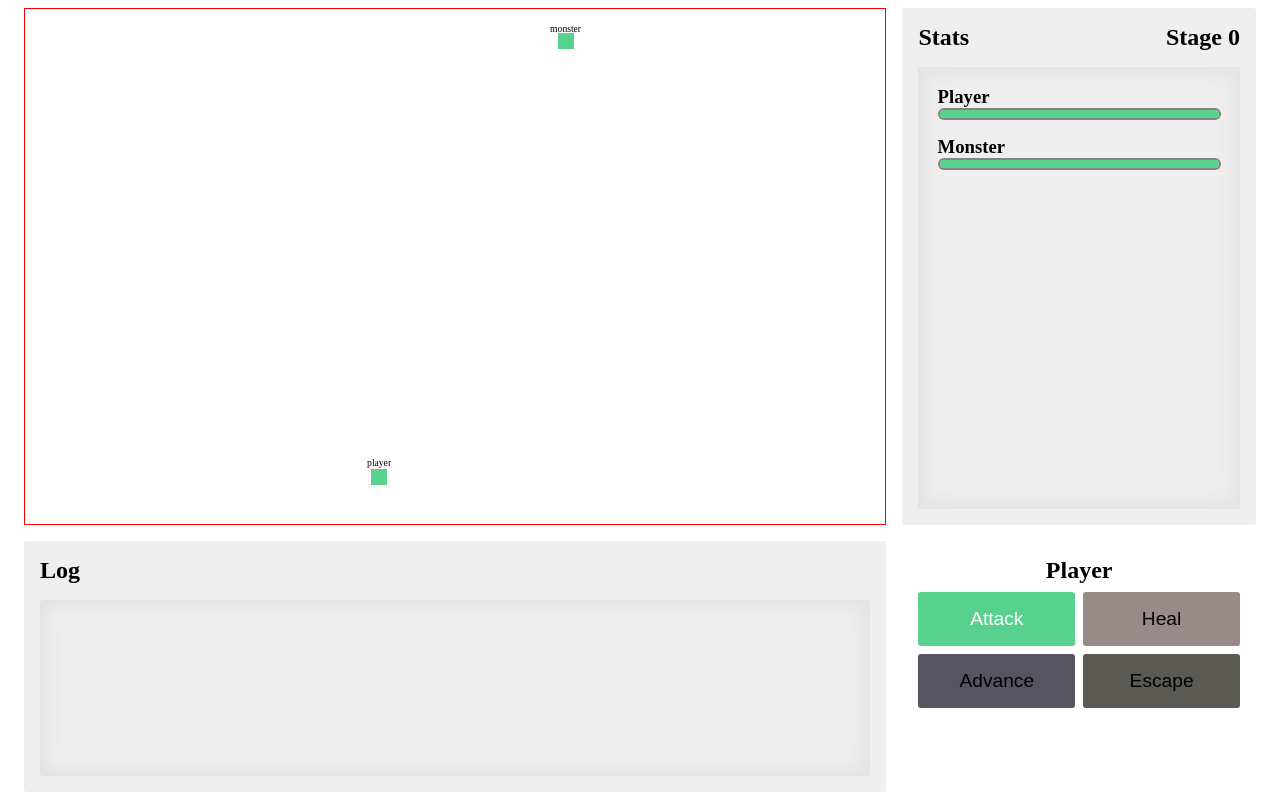
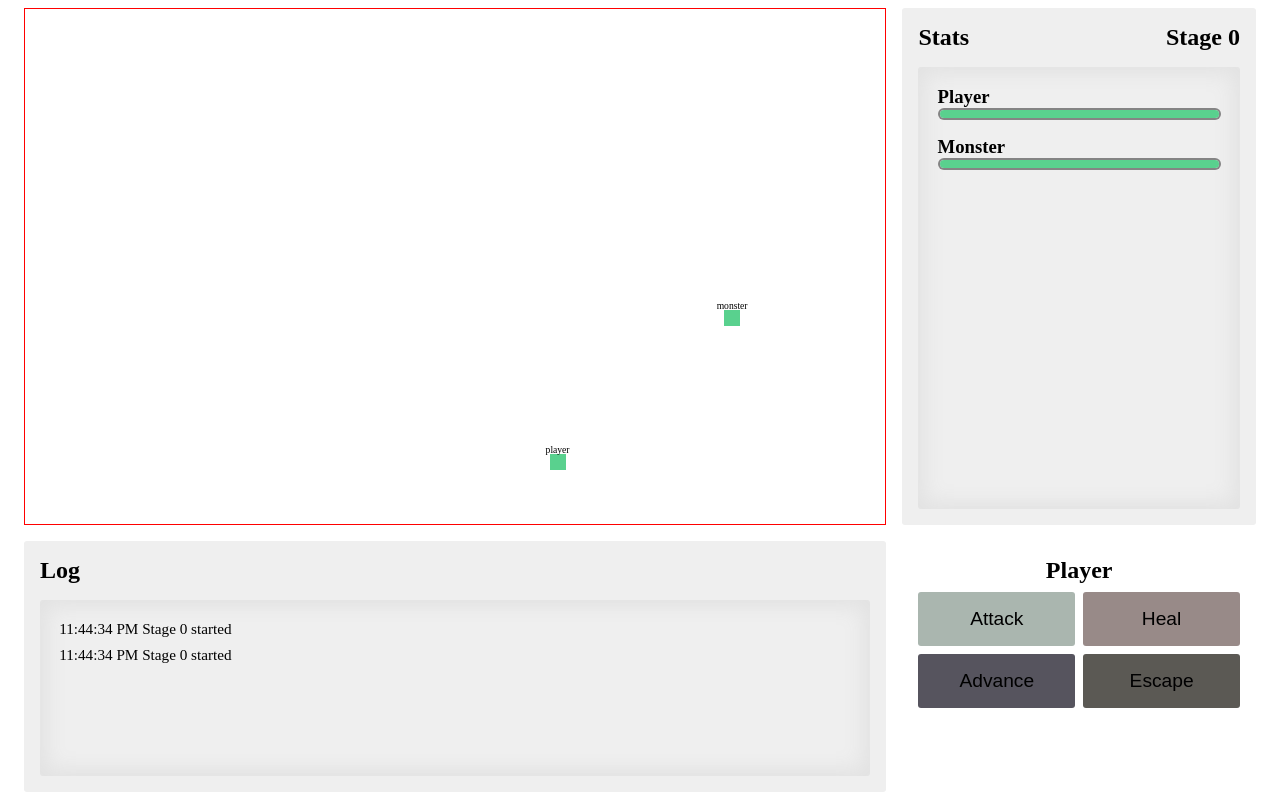
Before and after one commit to iritaca/dnd-slim-version, a React (Create React App) app: page / in a window 1280 px wide. Built offline with nearby package versions, Linux system fonts and the light colour scheme.

Commit message:
New monster position if monster goes out of bounds

```diff
--- a/src/Game.tsx
+++ b/src/Game.tsx
@@ -15,11 +15,16 @@ import { sleep } from "./utils/utils";
 
 const MID_LIFE = 7;
 const LOW_LIFE = 3;
+const STAGES_LIMIT = 2;
+
+const GAME_TILES = 3;
 
 export const Game = () => {
   const [player, setPlayer] = useState<Player>(generatePlayer());
   const [monster, setMonster] = useState<Monster>(generateMonster());
   const [nextLevelDoor, setNextLevelDoor] = useState<NextLevelDoor>();
+  const [logMessage, setLogMessage] = useState<string[]>([]);
+  const [stageWinner, setStageWinner] = useState<BattleWinner>("monster");
 
   // element size, and position references
   const containerRef = useRef<HTMLDivElement>(null);
@@ -27,11 +32,29 @@ export const Game = () => {
   const monsterRef = useRef<HTMLDivElement>(null);
   const doorRef = useRef<HTMLDivElement>(null);
 
+  const hasWon = player.stage + 1 > GAME_TILES;
+  // Adding the initial max life points
+  const maxPlayerLife = player.maxHitpoints;
+  const maxMonsterLife = monster.maxHitpoints;
+
+  const playerIsDead = player.hitpoints <= 0;
+
+  const doorIsClosed =
+    stageWinner === "monster" || !isCollisioning(doorRef, playerRef);
+
+  const attackIsDisabled =
+    monster.hitpoints <= 0 ||
+    player.hitpoints <= 0 ||
+    hasWon ||
+    !isCollisioning(monsterRef, playerRef);
+
   //Monster random movement
   const playerTouchingMonster = isCollisioning(monsterRef, playerRef);
   useEffect(() => {
     const mapSize = containerRef.current;
-    const monsterMovementOverTime = setInterval(() => {
+    let monsterMovementOverTime: any = 0;
+    if (!playerTouchingMonster) {
+      monsterMovementOverTime = setInterval(() => {
         if (mapSize) {
           // @isaac modificar esta seccion para que aplique el cambio en el ultimo monstruo creado
           const coords = randomNearbyMovement({ monster });
@@ -39,26 +62,22 @@ export const Game = () => {
           setMonster((monster) => ({ ...monster, coords }));
         }
       }, 3000);
-    //@ro, duda. esto funciona siempre y cuando window.clearInterval se use en los siguientes 2 lugares.
-
-    if (playerTouchingMonster) {
-      console.log("Esta tocandome!");
-      window.clearInterval(monsterMovementOverTime);
     }
 
     return () => clearInterval(monsterMovementOverTime);
-  }, [!playerTouchingMonster]);
+  }, [playerTouchingMonster]);
 
   //Player keyboard movement
   useEffect(() => {
     const mapSize = containerRef.current;
+
     const keyboardHandler = (e: KeyboardEvent) => {
       if (e.key === "ArrowUp" || e.key === "w") {
         setPlayer((player) => ({
           ...player,
           coords: {
             x: player.coords.x,
-            y: isOutOfBounds(player.coords.y, mapSize, "yAxisUp")
+            y: playerOutOfBounds(player.coords.y, mapSize, "yAxisUp")
               ? (player.coords.y -= player.movementMult)
               : player.coords.y,
           },
@@ -71,7 +90,7 @@ export const Game = () => {
           coords: {
             x: player.coords.x,
 
-            y: isOutOfBounds(player.coords.y, mapSize, "yAxisDown")
+            y: playerOutOfBounds(player.coords.y, mapSize, "yAxisDown")
               ? (player.coords.y += player.movementMult)
               : player.coords.y,
           },
@@ -82,7 +101,7 @@ export const Game = () => {
         setPlayer((player) => ({
           ...player,
           coords: {
-            x: isOutOfBounds(player.coords.x, mapSize, "xAxisLeft")
+            x: playerOutOfBounds(player.coords.x, mapSize, "xAxisLeft")
               ? (player.coords.x -= player.movementMult)
               : player.coords.x,
             y: player.coords.y,
@@ -94,7 +113,7 @@ export const Game = () => {
         setPlayer((player) => ({
           ...player,
           coords: {
-            x: isOutOfBounds(player.coords.x, mapSize, "xAxisRight")
+            x: playerOutOfBounds(player.coords.x, mapSize, "xAxisRight")
               ? (player.coords.x += player.movementMult)
               : player.coords.x,
             y: player.coords.y,
@@ -108,29 +127,9 @@ export const Game = () => {
     };
   }, []);
 
-  // Adding the initial max life points
-  const { hitpoints: maxPlayerLife } = generatePlayer();
-  const { hitpoints: maxMonsterLife } = generateMonster();
-
-  const [logMessage, setLogMessage] = useState<string[]>([]);
-  const [stageWinner, setStageWinner] = useState<BattleWinner>("monster");
-  const gameTiles = 3;
-  const hasWon = player.stage + 1 > gameTiles;
-
-  let playerIsDead = player.hitpoints <= 0;
-
-  const doorIsClosed =
-    stageWinner === "monster" || !isCollisioning(doorRef, playerRef);
-
-  const attackIsDisabled =
-    monster.hitpoints <= 0 ||
-    player.hitpoints <= 0 ||
-    hasWon ||
-    !isCollisioning(monsterRef, playerRef);
-
   //Action that happens after advancing to the next stage
   useEffect(() => {
-    setMonster(generateMonster());
+    if (player.stage <= STAGES_LIMIT) setMonster(generateMonster());
 
     const mapSize = containerRef.current;
 
@@ -152,6 +151,17 @@ export const Game = () => {
         coords: monsterCoords,
       }));
     }
+    //provisional fix
+    setTimeout(() => {
+      setLogMessage((logMessages) => [
+        addTimerToMessage(
+          player.stage <= STAGES_LIMIT
+            ? `Stage ${player.stage} started`
+            : "Player win!"
+        ),
+        ...logMessages,
+      ]);
+    }, 100);
   }, [player.stage]);
 
   //Door is rendered
@@ -167,10 +177,33 @@ export const Game = () => {
     }
   }, [monster.hitpoints]);
 
-  const handleMessages = (message: string) => {
+  const addTimerToMessage = (message: string) => {
     const dateTime = new Date().toLocaleTimeString();
-    return logMessage.unshift(`${dateTime} ${message}`);
+    return `${dateTime} ${message}`;
   };
+
+  // When the monster goes out of the map, a new monster position is generated
+  useEffect(() => {
+    const { x, y } = monster.coords;
+    const mapSize = containerRef.current;
+    const mapWidth = mapSize?.clientWidth;
+    const mapHeight = mapSize?.clientHeight;
+
+    if (mapSize) {
+      const newCoords = generateRandomCoords({
+        mapSize: mapSize,
+        spaceInMap: "all",
+      });
+      if (
+        x <= 0 ||
+        y <= 0 ||
+        x >= (mapWidth || 1000) ||
+        y >= (mapHeight || 1000)
+      ) {
+        setMonster((monster) => ({ ...monster, coords: newCoords }));
+      }
+    }
+  }, [monster.coords]);
 
   //Button actions
   const attackButton = async () => {
@@ -179,7 +212,8 @@ export const Game = () => {
       monster,
       setPlayer,
       setMonster,
-      handleMessages,
+      setLogMessage,
+      addTimerToMessage,
     });
     setStageWinner(winner);
   };
@@ -187,11 +221,6 @@ export const Game = () => {
   const advanceButton = () => {
     setPlayer({ ...player, stage: player.stage + 1 });
     setStageWinner("monster");
-    handleMessages(
-      player.stage === 2
-        ? "player win!"
-        : `player changed to stage ${player.stage + 1}`
-    );
     setNextLevelDoor(undefined);
   };
 
@@ -290,7 +319,7 @@ export const Game = () => {
           <button
             className={`${Styles.btn} ${Styles.run}`}
             onClick={resetGame}
-            disabled={player.stage === 0}
+            disabled={player.stage === 0 || hasWon}
           >
             Escape
           </button>
@@ -318,24 +347,22 @@ const Tile = ({
   return (
     <div className={Styles.tileContainer}>
       <div
+        className={`${Styles.player} ${
+          isCollisioning(monsterRef, playerRef) ? Styles.pulseAnimation : ""
+        } ${
+          isCollisioning(doorRef, playerRef) ? Styles.playerEnteringDoor : ""
+        } ${player.hitpoints <= MID_LIFE ? Styles.isAboutToDie : ""} ${
+          player.hitpoints <= 0 ? Styles.isDead : ""
+        } `}
         ref={playerRef}
-        className={`${Styles.playerCenterPoint} ${
-          player.hitpoints <= MID_LIFE ? Styles.isAboutToDie : ""
-        } ${player.hitpoints <= 0 ? Styles.isDead : ""} `}
         style={{
           left: `${player.coords.x}px`,
           top: `${player.coords.y}px`,
         }}
       >
-        <div
-          className={`${Styles.player} ${
-            isCollisioning(monsterRef, playerRef) ? Styles.pulseAnimation : ""
-          } ${
-            isCollisioning(doorRef, playerRef) ? Styles.playerEnteringDoor : ""
-          }`}
-        ></div>
         <span className={Styles.elementTitle}>player</span>
       </div>
+      {/* </div> */}
       <div
         ref={monsterRef}
         className={`${Styles.monster} ${
@@ -385,45 +412,51 @@ const doBattle = async ({
   monster,
   setPlayer,
   setMonster,
-  handleMessages,
+  setLogMessage,
+  addTimerToMessage,
 }: {
   player: Player;
   monster: Monster;
   setPlayer: React.Dispatch<React.SetStateAction<Player>>;
   setMonster: React.Dispatch<React.SetStateAction<Monster>>;
-  handleMessages: (message: string) => number;
+  setLogMessage: React.Dispatch<React.SetStateAction<string[]>>;
+  addTimerToMessage: any;
 }): Promise<BattleWinner> => {
   let playerHitpoints = player.hitpoints;
   let monsterHitpoints = monster.hitpoints;
 
   let firstAttacking = Math.random() * 1 >= 0.5 ? "monster" : "player";
-  handleMessages(`first attacking: ${firstAttacking}`);
+
+  await setLogMessage((logMessages) => {
+    return [
+      addTimerToMessage(`first attacking: ${firstAttacking}`),
+      ...logMessages,
+    ];
+  });
 
   while (playerHitpoints >= 0 && monsterHitpoints >= 0) {
     if (firstAttacking === "monster") {
       playerHitpoints -= monster.attackDamage;
       setPlayer({ ...player, hitpoints: playerHitpoints });
-      handleMessages(
+      setLogMessage((logMessages) => [
+        addTimerToMessage(
           playerHitpoints >= 0
-          ? `${firstAttacking === "monster" ? "player" : "monster"} loose ${
-              monster.attackDamage
-            } hitpoints due to an attack by a ${firstAttacking}`
-          : `${
-              firstAttacking === "monster" ? "player" : "monster"
-            } was killed by a ${firstAttacking}`
-      );
+            ? `Player loose ${monster.attackDamage} hitpoints due to an attack by a monster`
+            : `Player was killed by a monster`
+        ),
+        ...logMessages,
+      ]);
     } else {
       monsterHitpoints -= player.attackDamage;
       setMonster({ ...monster, hitpoints: monsterHitpoints });
-      handleMessages(
+      setLogMessage((logMessages) => [
+        addTimerToMessage(
           monsterHitpoints >= 0
-          ? `${firstAttacking === "monster" ? "player" : "monster"} loose ${
-              player.attackDamage
-            } hitpoints due to an attack by a ${firstAttacking}`
-          : `${
-              firstAttacking === "monster" ? "player" : "monster"
-            } was killed by a ${firstAttacking}`
-      );
+            ? `Monster loose ${player.attackDamage} hitpoints due to an attack by a player`
+            : `Monster was killed by a player`
+        ),
+        ...logMessages,
+      ]);
     }
     firstAttacking = firstAttacking === "monster" ? "player" : "monster";
 
@@ -510,24 +543,20 @@ const randomNearbyMovement = ({ monster }: { monster: Monster }) => {
   let y = 0;
   if (xIsPositive) {
     x = coords.x + xRand;
+  } else {
+    x = coords.x - xRand;
+  }
   if (yIsPositive) {
     y = coords.y + yRand;
   } else {
     y = coords.y - yRand;
   }
-  } else {
-    x = coords.x - xRand;
-    if (yIsPositive) {
-      y = coords.y + yRand;
-    } else {
-      y = coords.y - yRand;
-    }
-  }
+
   const newCoords = { x, y };
   return newCoords;
 };
 
-function isOutOfBounds(
+function playerOutOfBounds(
   position: Number,
   bounds: HTMLDivElement | null,
   direction: "yAxisUp" | "yAxisDown" | "xAxisLeft" | "xAxisRight"
@@ -539,23 +568,15 @@ function isOutOfBounds(
   const maxHeightBound = bounds?.clientHeight;
 
   if (direction === "yAxisUp" && position <= 7) {
-    console.log("can't go beyond the limits");
-
     return !outOfBound;
   }
   if (direction === "yAxisDown" && position >= maxHeightBound - 12) {
-    console.log("can't go beyond the limits");
-
     return !outOfBound;
   }
   if (direction === "xAxisLeft" && position <= 7) {
-    console.log("can't go beyond the limits");
-
     return !outOfBound;
   }
   if (direction === "xAxisRight" && position >= maxWidthBound - 12) {
-    console.log("can't go beyond the limits");
-
     return !outOfBound;
   }
 
--- a/src/PlayerAndMonsters/monsters.ts
+++ b/src/PlayerAndMonsters/monsters.ts
@@ -5,6 +5,7 @@ export const generateMonster = () => monsters[0];
 export const monsters: Monster[] = [
   {
     hitpoints: 13,
+    maxHitpoints: 13,
     attackDamage: 3,
     coords: { x: 0, y: 0 },
   },
--- a/src/PlayerAndMonsters/player.ts
+++ b/src/PlayerAndMonsters/player.ts
@@ -5,6 +5,7 @@ export const generatePlayer = () => players[0];
 export const players: Player[] = [
   {
     hitpoints: 20,
+    maxHitpoints: 20,
     attackDamage: 5,
     stage: 0,
     movementMult: 2,
--- a/src/types.ts
+++ b/src/types.ts
@@ -1,6 +1,7 @@
 type CoordsInMap = { x: number; y: number };
 export interface Player {
   hitpoints: number;
+  maxHitpoints: number;
   attackDamage: number;
   stage: number;
   movementMult: number;
@@ -9,6 +10,7 @@ export interface Player {
 
 export interface Monster {
   hitpoints: number;
+  maxHitpoints: number;
   attackDamage: number;
   coords: CoordsInMap;
 }
```
Also changed, not shown: 1 other file (tests, documents, lock files or other folders). Lines whose indentation alone changed are shown as unchanged.
